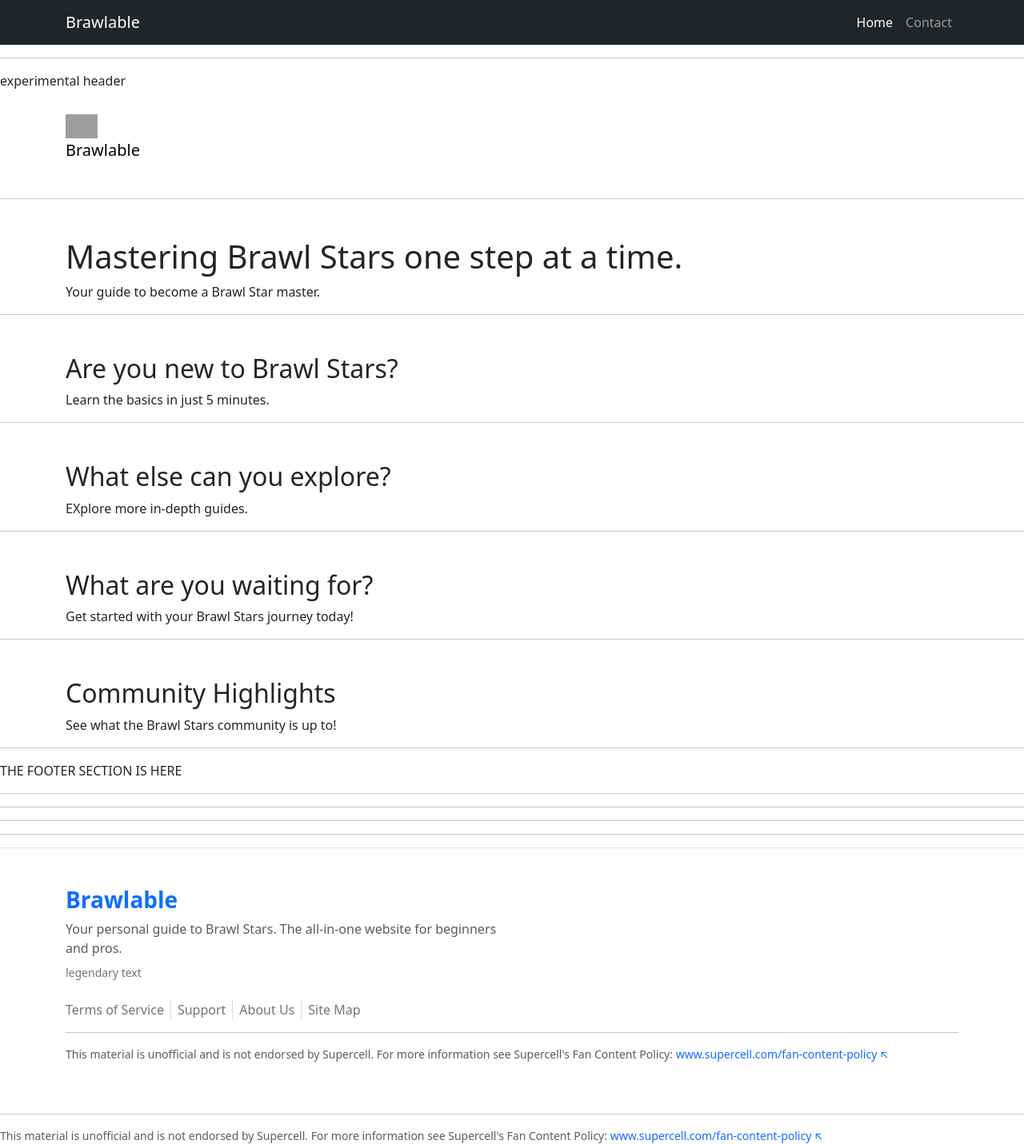
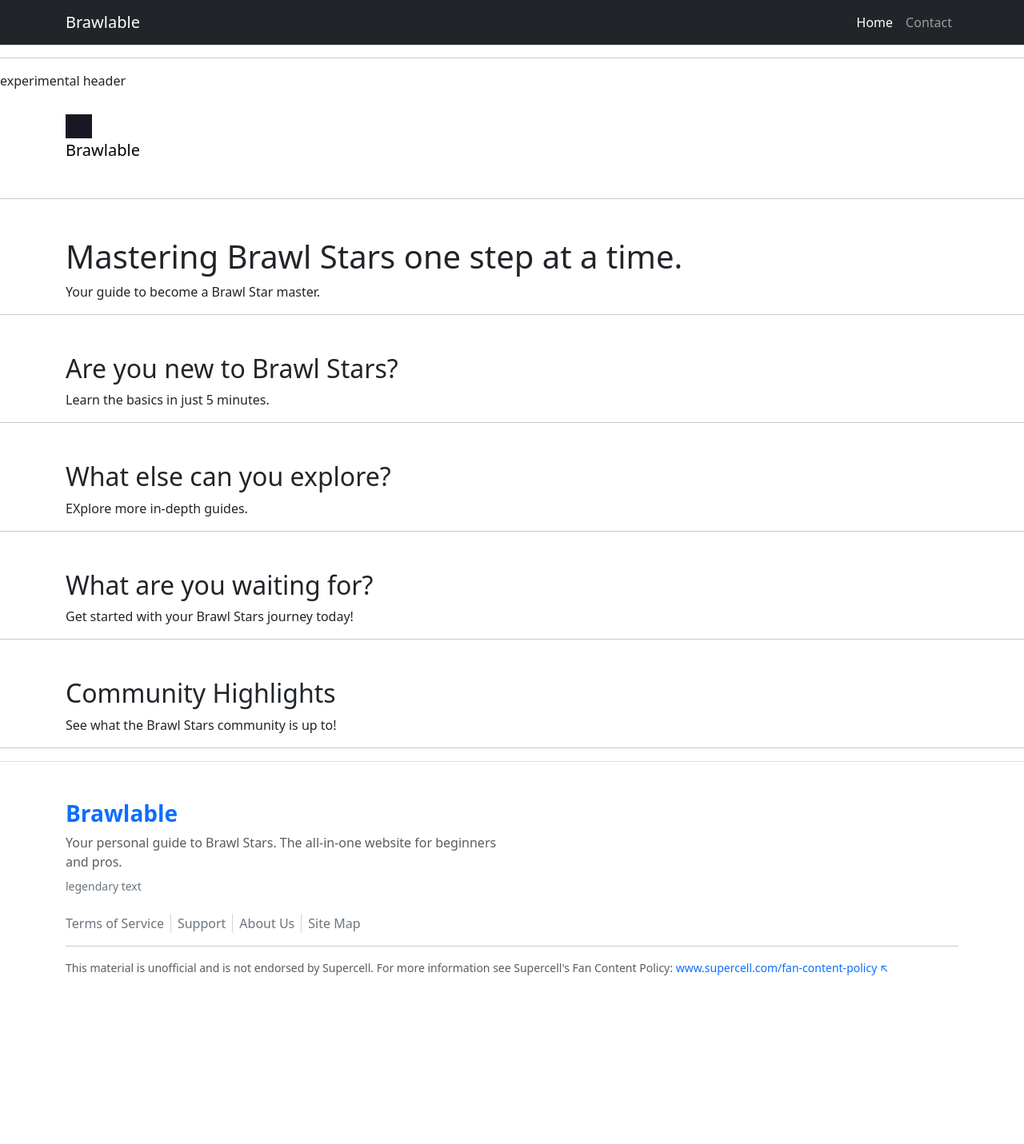
Before and after one commit to TempeHS/2027CT_myWebsiteTask_Callen.L, a Flask app: page / in a window 1280 px wide. Shown: the whole page at 80% size. After the commit the page ends 1220 px from the top, so only its background shows below. Run offline with Flask 3, Linux system fonts and the light colour scheme; grey boxes are pictures that could not be loaded.

Commit message:
feat: complete footer.

```diff
--- a/app.py
+++ b/app.py
@@ -12,6 +12,28 @@ def home():
 def contact():
     return render_template('contact.html')
 
+# MAIN PAGES
+
+
+@app.route('/terms-and-conditions')
+def terms_and_conditions():
+    return render_template('terms-and-conditions.html')
+
+
+@app.route('/support')
+def support():
+    return render_template('support.html')
+
+
+@app.route('/about-us')
+def about_us():
+    return render_template('about-us.html')
+
+
+@app.route('/site-map')
+def site_map():
+    return render_template('site-map.html')
+
 
 if __name__ == '__main__':
     app.run(host='0.0.0.0', port=5000, debug=True)
--- a/templates/partials/footer.html
+++ b/templates/partials/footer.html
@@ -5,9 +5,6 @@
 </style>
 
 <!-- Footer be added soon -->
-<hr>
-<p> THE FOOTER SECTION IS HERE </p>
-<hr>
 
 <!-- REBUILDING THE FOOTER FROM IM NOT SURE WHAT THIS IS :DDD -->
 <!--
@@ -43,8 +40,6 @@
                 class="mx-2 text-decoration-none text-dark">YouTube</a>
 -->
 <hr>
-<hr>
-<hr>
 <footer class="bg-white py-5 border-top">
     <div class="container">
         <!-- The footer brand is going to here later :D -->
@@ -61,13 +56,14 @@
         <div>
             <div class="col-md-12">
                 <nav class="d-flex justify-content-front gap-2" aria-label="Footer Navigation">
-                    <a href="/" class="text-decoration-none text-secondary">Terms of Service</a>
+                    <a href="{{ url_for('terms_and_conditions') }}" class="text-decoration-none text-secondary">Terms of
+                        Service</a>
                     <div class="vr text-muted d-none d-sm-block" aria-hidden="true"></div>
-                    <a href="/" class="text-decoration-none text-secondary">Support</a>
+                    <a href="{{ url_for('support') }}" class="text-decoration-none text-secondary">Support</a>
                     <div class="vr text-muted d-none d-sm-block" aria-hidden="true"></div>
-                    <a href="/" class="text-decoration-none text-secondary">About Us</a>
+                    <a href="{{ url_for('about_us') }}" class="text-decoration-none text-secondary">About Us</a>
                     <div class="vr text-muted d-none d-sm-block" aria-hidden="true"></div>
-                    <a href="/" class="text-decoration-none text-secondary">Site Map</a>
+                    <a href="{{ url_for('site_map') }}" class="text-decoration-none text-secondary">Site Map</a>
                 </nav>
             </div>
         </div>
@@ -88,19 +84,3 @@
         <!--CODE BREAK ===============================================-->
     </div>
 </footer>
-
-
-<hr>
-
-<div class="row">
-    <div class="col-12">
-        <p class="small text-muted mb-0">
-            This material is unofficial and is not endorsed by Supercell. For more information see
-            Supercell's
-            Fan Content Policy:
-            <a href="https://www.supercell.com/fan-content-policy" target="_blank" rel="noopener noreferrer"
-                class="text-decoration-none text-primary">
-                www.supercell.com/fan-content-policy ↖</a>
-        </p>
-    </div>
-</div>
```
Also changed, not shown: templates/about-us.html (added, +7 -0 lines), templates/site-map.html (added, +7 -0 lines), templates/support.html (added, +7 -0 lines), templates/terms-and-conditions.html (added, +7 -0 lines), .devcontainer/devcontainer.json, static/images/brawlablelogo.png (added), 1 other file.
